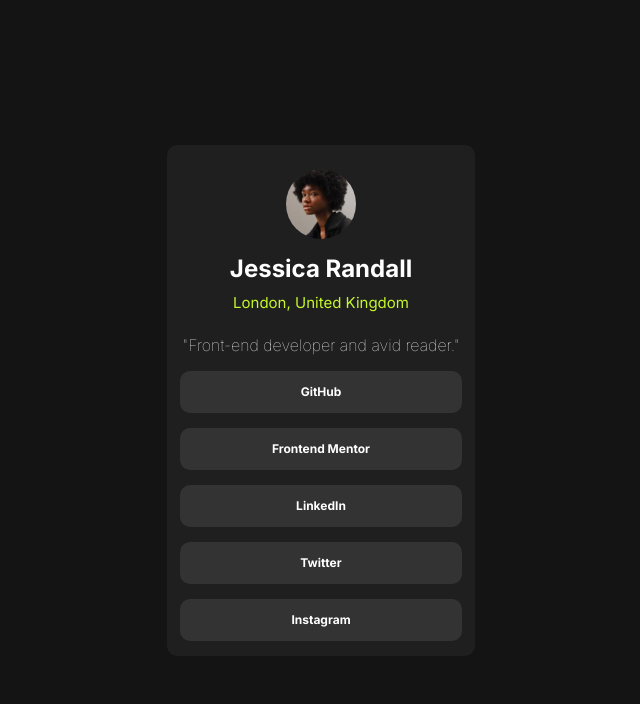
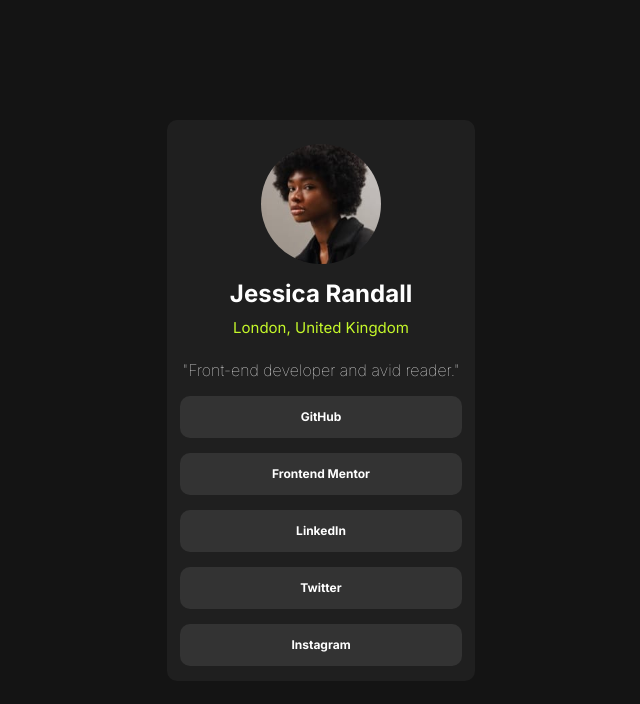
Before and after one commit to Cheeriee/social-links-profile, a plain HTML site: page index.html in a window 1280 px wide. Shown: the whole page, without its empty margins (319-959 px from the left). Drawn offline with Linux system fonts and the light colour scheme.

Commit message:
Update style.css

```diff
--- a/css/style.css
+++ b/css/style.css
@@ -38,9 +38,9 @@ body {
 }
 
 .profile img {
-    width: 70px;
-    height: 70px;
-    border-radius: 50px;
+    width: 120px;
+    height: 120px;
+    border-radius: 70px;
     margin-top: 24px;
     margin-left: auto;
     margin-right: auto;
```
